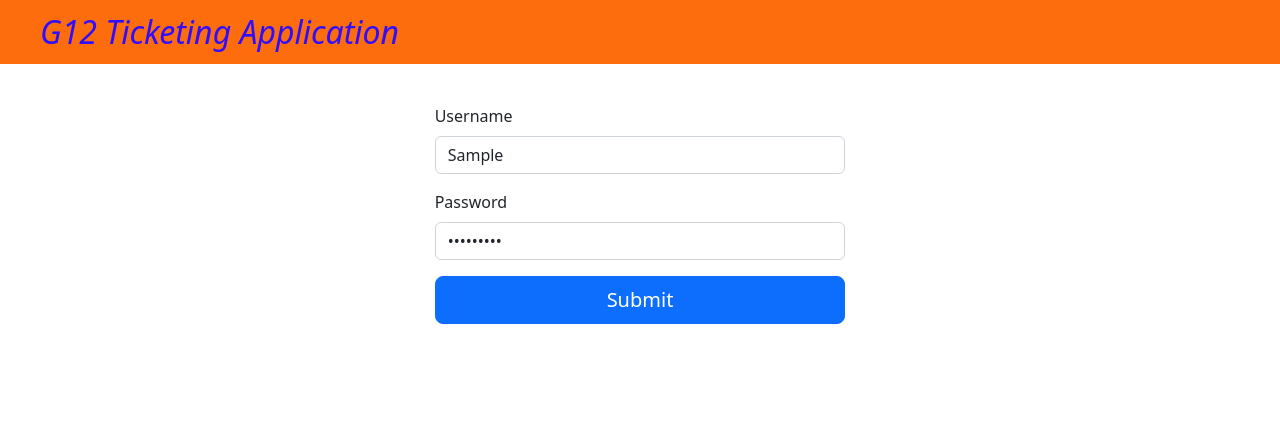
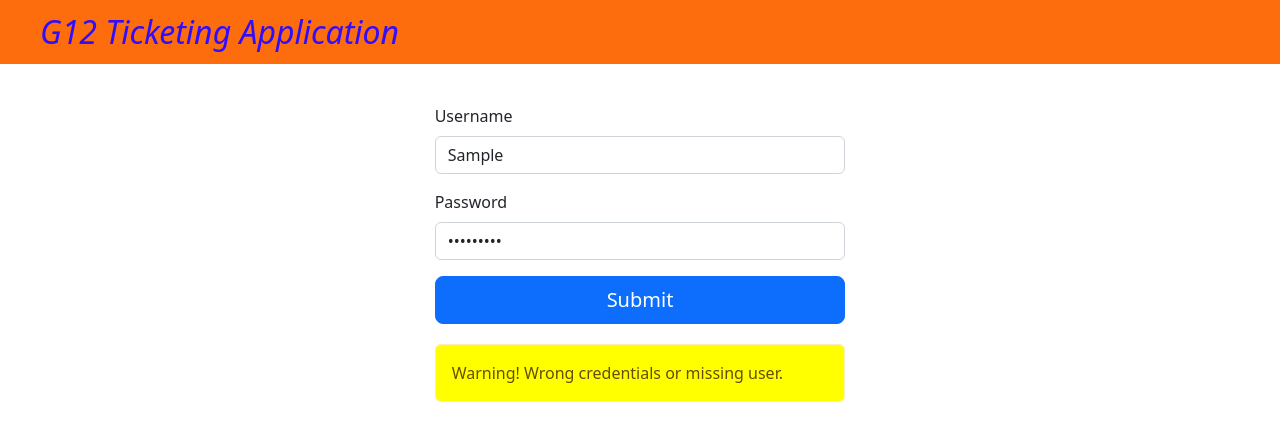
Before and after one commit to fulmicotone98/wa2_polito_letDuchiDegliAbruzzi, a React (Create React App) app in the folder client/: page /login in a window 1280 px wide. Both pictures are taken after typing "Sample", "Sample123" into the empty fields and a click on the button "Submit". Shown: the top 440 px of the page. Built offline with nearby package versions, Linux system fonts and the light colour scheme; no server answers.

Commit message:
Logout fully working; alert on login fail implemented

```diff
--- a/client/src/API.js
+++ b/client/src/API.js
@@ -1,15 +1,18 @@
 import Product from "./models/Product";
 import Customer from "./models/Customer"
 import Ticket from "./models/Ticket";
-import StatusHistory from "./models/StatusHistory";
 
 const baseURL8081 = 'http://localhost:8081';
 
 async function logOut(keycloakResponse) {
+    const jsonStr = JSON.stringify(keycloakResponse);
+    const obj = JSON.parse(jsonStr);
+
     const response = await fetch(baseURL8081 + "/API/logout", {
         method: 'POST',
         headers: {
-            'Content-Type': 'application/json'
+            'Content-Type': 'application/json',
+            'Authorization': 'Bearer ' + obj.access_token
         },
         body: JSON.stringify(keycloakResponse),
     });
@@ -25,6 +28,7 @@ async function logIn(credentials) {
         method: 'POST',
         headers: {
             'Content-Type': 'application/json',
+
         },
         credentials: 'include',
         body: JSON.stringify(credentials),
@@ -32,7 +36,9 @@ async function logIn(credentials) {
     if (response.ok) {
         return await response.json();
     } else {
-        throw await response.text(); //return errDetails
+        console.log(response.statusText);
+        const error = await response.json();
+        throw new TypeError(error.detail);
     }
 }
 
--- a/client/src/App.js
+++ b/client/src/App.js
@@ -29,15 +29,16 @@ function App() {
             setAccessToken(keycloakResp.access_token)
             setLoggedIn(true);
             setKeycloakResponse(keycloakResp);
+            setMessage('');
         } catch (err) {
             setMessage({msg: err, type: 'danger'});
         }
     };
 
     const handleLogout = async (keycloakResponse) => {
-        await API.logOut(keycloakResponse);
         setLoggedIn(false);
         setMessage('');
+        await API.logOut(keycloakResponse);
     };
 
     useEffect(() => {
@@ -122,7 +123,8 @@ function App() {
                     <LoginRoute loggedIn={loggedIn} setLoggedIn={setLoggedIn}
                                 keycloakResponse={keycloakResponse}
                                 setKeycloakResponse={setKeycloakResponse}
-                                login={handleLogin} logOut={handleLogout}/>}/>
+                                login={handleLogin} logOut={handleLogout}
+                                message={message} setMessage={setMessage}/>}/>
                 <Route path='/' element={<Layout keycloakResponse={keycloakResponse} loggedIn={loggedIn} logOut={handleLogout}/>}>
                     <Route path="" element={loggedIn ? <UserDashboard accessToken={accessToken} tickets={tickets}/> : <Navigate replace to='/login'/>}/>
                     <Route path="/add-product" element={loggedIn ? <AddProducts accessToken={accessToken}/> : <Navigate replace to='/login'/>}/>
--- a/client/src/LoginRoute.js
+++ b/client/src/LoginRoute.js
@@ -15,7 +15,8 @@ function LoginRoute(props) {
             <Row>
                 <Col></Col>
                 <Col>
-                    <LoginForm login={props.login} keycloackResponse={props.keycloakResponse}/>
+                    <LoginForm login={props.login} keycloackResponse={props.keycloakResponse}
+                                message={props.message} setMessage={props.setMessage}/>
                 </Col>
                 <Col></Col>
             </Row>
--- a/client/src/MainNavbar.js
+++ b/client/src/MainNavbar.js
@@ -25,8 +25,8 @@ function MainNavbar(props) {
                         {
                             <Col xs={2} sm={2} md={2}>
                                 <Button variant="danger" onClick={() => {
-                                    props.logOut(props.keycloackResponse);
-                                    handleNavigation('/login')
+                                    handleNavigation('/login');
+                                    props.logOut(props.keycloackResponse)
                                 }}> Logout </Button>
                             </Col>
                         }
--- a/client/src/components/AuthComponent.js
+++ b/client/src/components/AuthComponent.js
@@ -1,5 +1,5 @@
 import { useState } from "react";
-import { Button, Form } from "react-bootstrap";
+import {Alert, Button, Form} from "react-bootstrap";
 
 function LoginForm(props) {
     const [username, setUsername] = useState('');
@@ -8,8 +8,7 @@ function LoginForm(props) {
     const handleSubmit = (event) => {
         event.preventDefault();
         const credentials = { username, password };
-
-         props.login(credentials);
+        props.login(credentials);
     }
 
     return (
@@ -29,6 +28,18 @@ function LoginForm(props) {
                     <Button variant="primary" size="lg" type="submit"> Submit </Button>
                 </div>
             </Form>
+
+            {props.message.type === "danger" ?
+                <>
+                    {['warning'].map((variant) => (
+                        <Alert key={variant} variant={variant} style={{marginTop:"20px", background:"yellow"}}>
+                            Warning! Wrong credentials or missing user.
+                        </Alert>
+                    ))}
+                </> : <> </>
+            }
+
+
         </>
     );
 }
```
